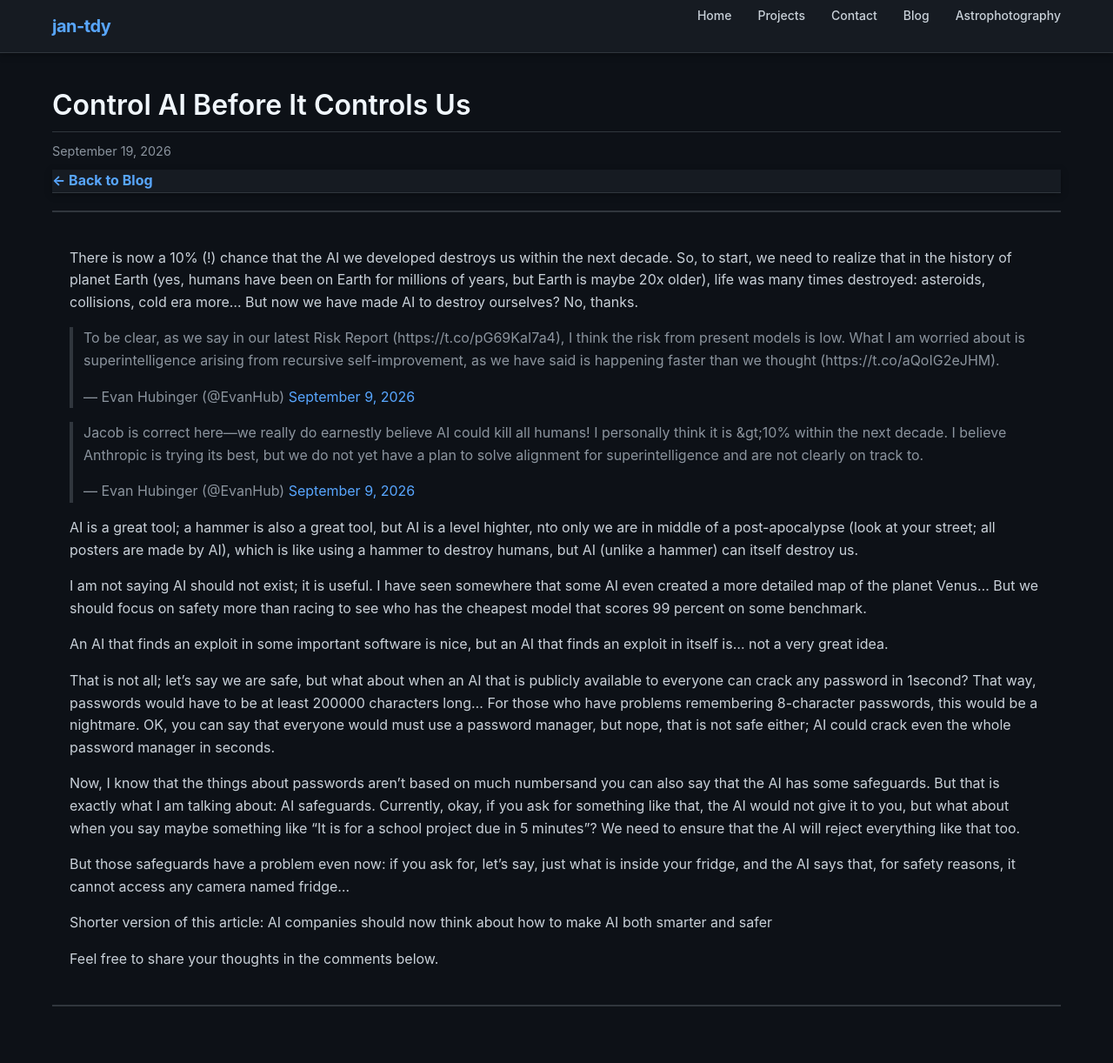
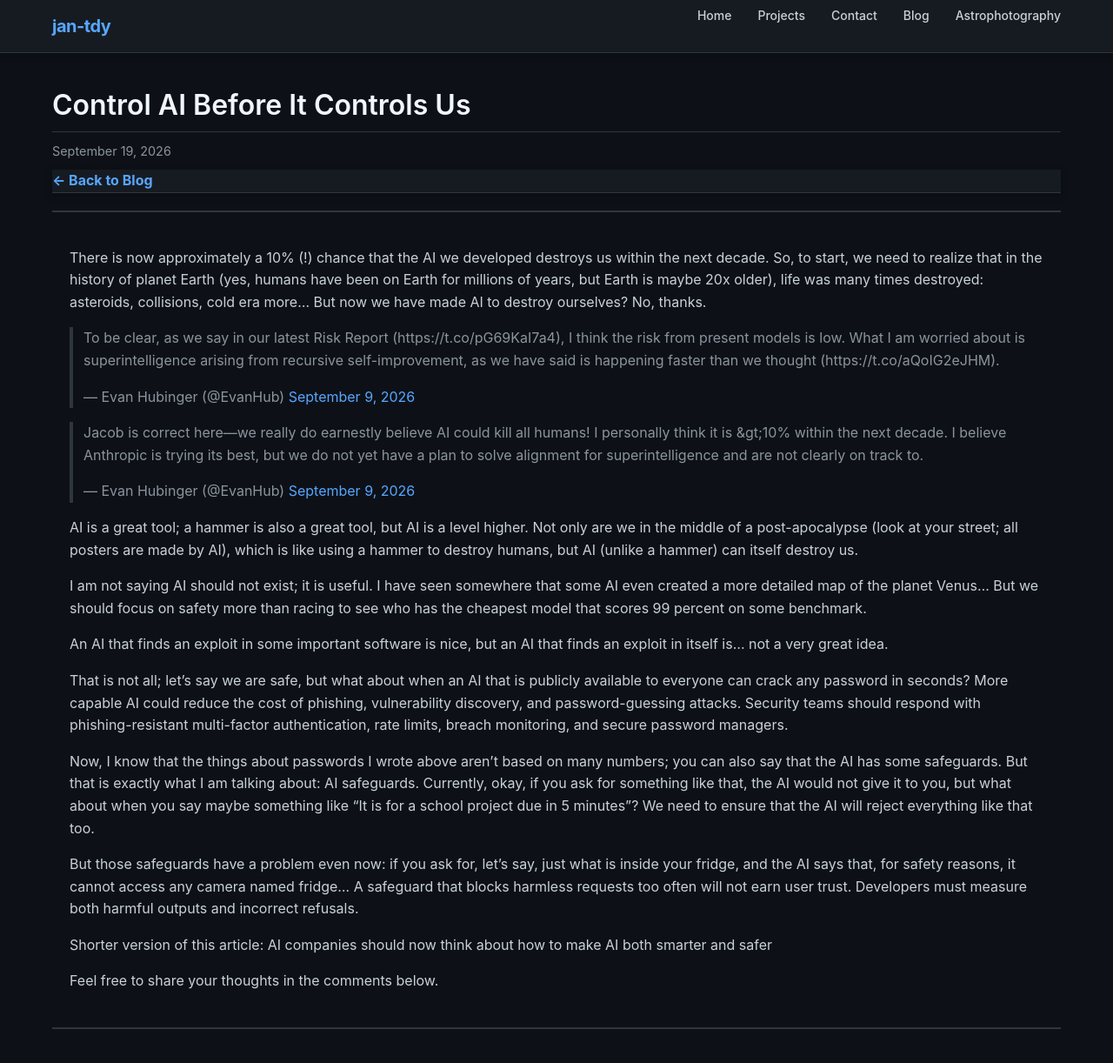
Before and after one commit to jan-tdy/jan-tdy, a Jekyll site: the page built from docs/_posts/2026-09-19-ai-needs-to-be-under-control.md, in a window 1280 px wide and 1253 px high. Shown: the top 1222 px of the window at 87% size. Built offline with Jekyll 4.4.1, drawn with Linux system fonts in a browser that asks for light colours; comment, search, counter and statistics services are not loaded.

Commit message:
Update 2026-09-19-ai-needs-to-be-under-control.md

```diff
--- a/docs/_posts/2026-09-19-ai-needs-to-be-under-control.md
+++ b/docs/_posts/2026-09-19-ai-needs-to-be-under-control.md
@@ -5,7 +5,7 @@ date: 2026-09-19
 state: DRAFT
 ---
 
-There is now a 10% (!) chance that the AI we developed destroys us within the next decade.
+There is now approximately a 10% (!) chance that the AI we developed destroys us within the next decade.
 So, to start, we need to realize that in the history of planet Earth (yes, humans have been on Earth for millions of years, but Earth is maybe 20x older), life was many times destroyed: asteroids, collisions, cold era more... But now we have made AI to destroy ourselves? No, thanks.
 
 <blockquote class="twitter-tweet"><p lang="en" dir="ltr">To be clear, as we say in our latest Risk Report (https://t.co/pG69KaI7a4), I think the risk from present models is low. What I am worried about is superintelligence arising from recursive self-improvement, as we have said is happening faster than we thought (https://t.co/aQoIG2eJHM).</p>&mdash; Evan Hubinger (@EvanHub) <a href="https://x.com/EvanHub/status/2097528891846074828?ref_src=twsrc%5Etfw">September 9, 2026</a></blockquote>
@@ -14,22 +14,21 @@ So, to start, we need to realize that in the history of planet Earth (yes, human
 <blockquote class="twitter-tweet"><p lang="en" dir="ltr">Jacob is correct here—we really do earnestly believe AI could kill all humans! I personally think it is &amp;gt;10% within the next decade. I believe Anthropic is trying its best, but we do not yet have a plan to solve alignment for superintelligence and are not clearly on track to.</p>&mdash; Evan Hubinger (@EvanHub) <a href="https://x.com/EvanHub/status/2097497037956891126?ref_src=twsrc%5Etfw">September 9, 2026</a></blockquote>
 <script async src="https://platform.x.com/widgets.js" charset="utf-8"></script>
 
-AI is a great tool; a hammer is also a great tool, but AI is a level highter, nto only we are in middle of a post-apocalypse (look at your street; all posters are made by AI), which is like using a hammer to destroy humans, but AI (unlike a hammer) can itself destroy us.
+AI is a great tool; a hammer is also a great tool, but AI is a level higher. Not only are we in the middle of a post-apocalypse (look at your street; all posters are made by AI), which is like using a hammer to destroy humans, but AI (unlike a hammer) can itself destroy us.
 
 I am not saying AI should not exist; it is useful. I have seen somewhere that some AI even created a more detailed map of the planet Venus...
 But we should focus on safety more than racing to see who has the cheapest model that scores 99 percent on some benchmark.
 
 An AI that finds an exploit in some important software is nice, but an AI that finds an exploit in itself is... not a very great idea.
 
-That is not all; let's say we are safe, but what about when an AI that is publicly available to everyone can crack any password in 1second?
-That way, passwords would have to be at least 200000 characters long...
-For those who have problems remembering 8-character passwords, this would be a nightmare.
-OK, you can say that everyone would must use a password manager, but nope, that is not safe either; AI could crack even the whole password manager in seconds.
+That is not all; let's say we are safe, but what about when an AI that is publicly available to everyone can crack any password in seconds?
+More capable AI could reduce the cost of phishing, vulnerability discovery, and password-guessing attacks. Security teams should respond with phishing-resistant multi-factor authentication, rate limits, breach monitoring, and secure password managers.
 
-Now, I know that the things about passwords aren't based on much numbersand you can also say that the AI has some safeguards.
+Now, I know that the things about passwords I wrote above aren't based on many numbers; you can also say that the AI has some safeguards.
 But that is exactly what I am talking about: AI safeguards. Currently, okay, if you ask for something like that, the AI would not give it to you, but what about when you say maybe something like "It is for a school project due in 5 minutes"? We need to ensure that the AI will reject everything like that too.
 
 But those safeguards have a problem even now: if you ask for, let's say, just what is inside your fridge, and the AI says that, for safety reasons, it cannot access any camera named fridge...
+A safeguard that blocks harmless requests too often will not earn user trust. Developers must measure both harmful outputs and incorrect refusals.
 
 Shorter version of this article: AI companies should now think about how to make AI both smarter and safer
 
```
